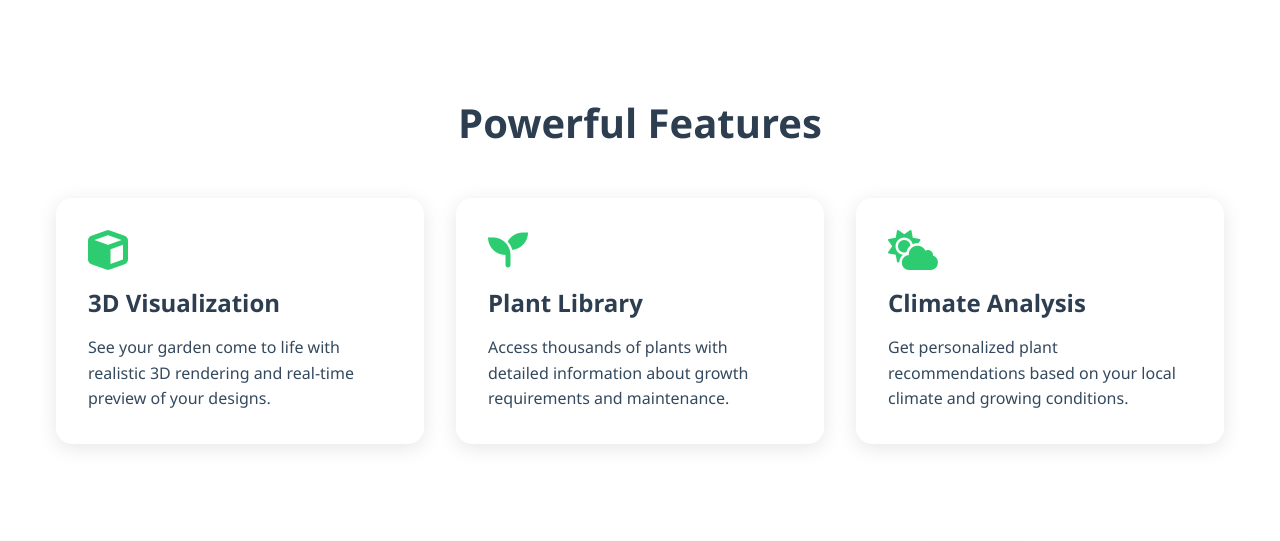
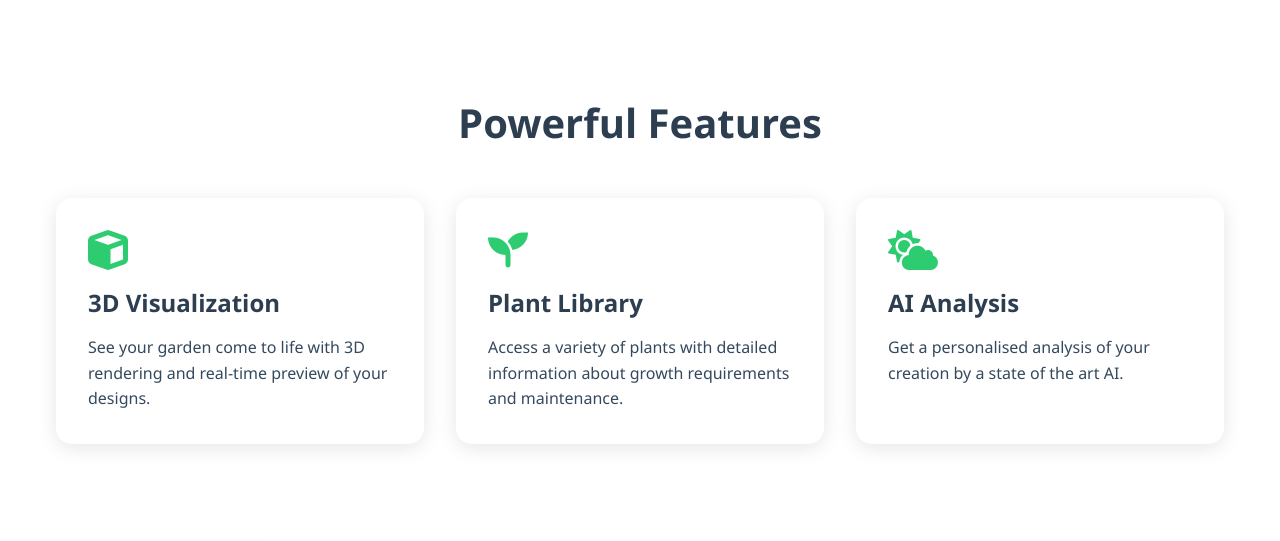
Before and after one commit to P13M-dev/gardenCreator, a PHP site: page / in a window 1280 px wide. Shown: the part 801-1342 px from the top of the page. Run offline with PHP 8.4, Linux system fonts and the light colour scheme.

Commit message:
added some content
newsroom adjustment needed urgently

```diff
--- a/index.php
+++ b/index.php
@@ -1,68 +1,3 @@
-<!-- <!DOCTYPE html>
-<html lang="en">
-<head>
-    <meta charset="UTF-8">
-    <meta name="viewport" content="width=device-width, initial-scale=1.0">
-    <title>Garden Planner - Home</title>
-    <link rel="stylesheet" href="style.css">
-    <link rel="preconnect" href="https://fonts.googleapis.com">
-    <link rel="preconnect" href="https://fonts.gstatic.com" crossorigin>
-    <link href="https://fonts.googleapis.com/css2?family=DM+Serif+Display:ital@0;1&display=swap" rel="stylesheet">
-    <link href="https://fonts.googleapis.com/css2?family=DM+Serif+Display:ital@0;1&family=Quattrocento:wght@400;700&display=swap" rel="stylesheet">
-</head>
-<body>
-    <div id="splash-screen">
-        <div id="topbar">
-            <h1>Garden Planner</h1>
-        </div>
-        <div id="splash-desc">
-            <h3>A brand-new, eco-first planner.</h3>
-        </div>
-        <div id="actions">
-            <button href="3d-view/gpt-planner.html" class="button" id="trybtn" style="--clr: #FFE3E0">
-                <span class="button__icon-wrapper">
-                  <svg
-                    viewBox="0 0 14 15"
-                    fill="none"
-                    xmlns="http://www.w3.org/2000/svg"
-                    class="button__icon-svg"
-                    width="10">
-                    <path
-                      d="M13.376 11.552l-.264-10.44-10.44-.24.024 2.28 6.96-.048L.2 12.56l1.488 1.488 9.432-9.432-.048 6.912 2.304.024z"
-                      fill="#203320">
-                    </path>
-                  </svg>
-
-                  <svg
-                    viewBox="0 0 14 15"
-                    fill="none"
-                    width="10"
-                    xmlns="http://www.w3.org/2000/svg"
-                    class="button__icon-svg button__icon-svg--copy">
-                    <path
-                      d="M13.376 11.552l-.264-10.44-10.44-.24.024 2.28 6.96-.048L.2 12.56l1.488 1.488 9.432-9.432-.048 6.912 2.304.024z"
-                      fill="#203320">
-                    </path>
-                  </svg>
-                </span>
-                Try it out!
-              </button>
-        </div>
-        <div id="news-section">
-            <div class="news-card">news 1</div>
-            <div class="news-card">news 2</div>
-            <div class="news-card">news 3</div>
-            <div class="news-card">news 4</div>
-        </div>
-    </div>
-
-    <div id="content">
-        Content goes here
-    </div>
-
-    <script src="script.js"></script>
-</body>
-</html> -->
 <!DOCTYPE html>
 <html lang="en">
 <head>
@@ -381,7 +316,7 @@
             <div class="content">
                 <h1>Design Your Dream Garden in 3D</h1>
                 <p>Transform your outdoor space with our intuitive 3D garden planner. Visualize, arrange, and perfect your garden design before bringing it to life.</p>
-                <a href="/planner" class="cta-button">Start Planning <i class="fas fa-arrow-right"></i></a>
+                <a href="3d-view/gpt-planner.html" class="cta-button">Start Planning <i class="fas fa-arrow-right"></i></a>
             </div>
         </section>
 
@@ -391,17 +326,17 @@
                 <div class="feature-card">
                     <i class="fas fa-cube feature-icon"></i>
                     <h3 class="feature-title">3D Visualization</h3>
-                    <p class="feature-description">See your garden come to life with realistic 3D rendering and real-time preview of your designs.</p>
+                    <p class="feature-description">See your garden come to life with 3D rendering and real-time preview of your designs.</p>
                 </div>
                 <div class="feature-card">
                     <i class="fas fa-seedling feature-icon"></i>
                     <h3 class="feature-title">Plant Library</h3>
-                    <p class="feature-description">Access thousands of plants with detailed information about growth requirements and maintenance.</p>
+                    <p class="feature-description">Access a variety of plants with detailed information about growth requirements and maintenance.</p>
                 </div>
                 <div class="feature-card">
                     <i class="fas fa-cloud-sun feature-icon"></i>
-                    <h3 class="feature-title">Climate Analysis</h3>
-                    <p class="feature-description">Get personalized plant recommendations based on your local climate and growing conditions.</p>
+                    <h3 class="feature-title">AI Analysis</h3>
+                    <p class="feature-description">Get a personalised analysis of your creation by a state of the art AI.</p>
                 </div>
             </div>
         </section>
```
